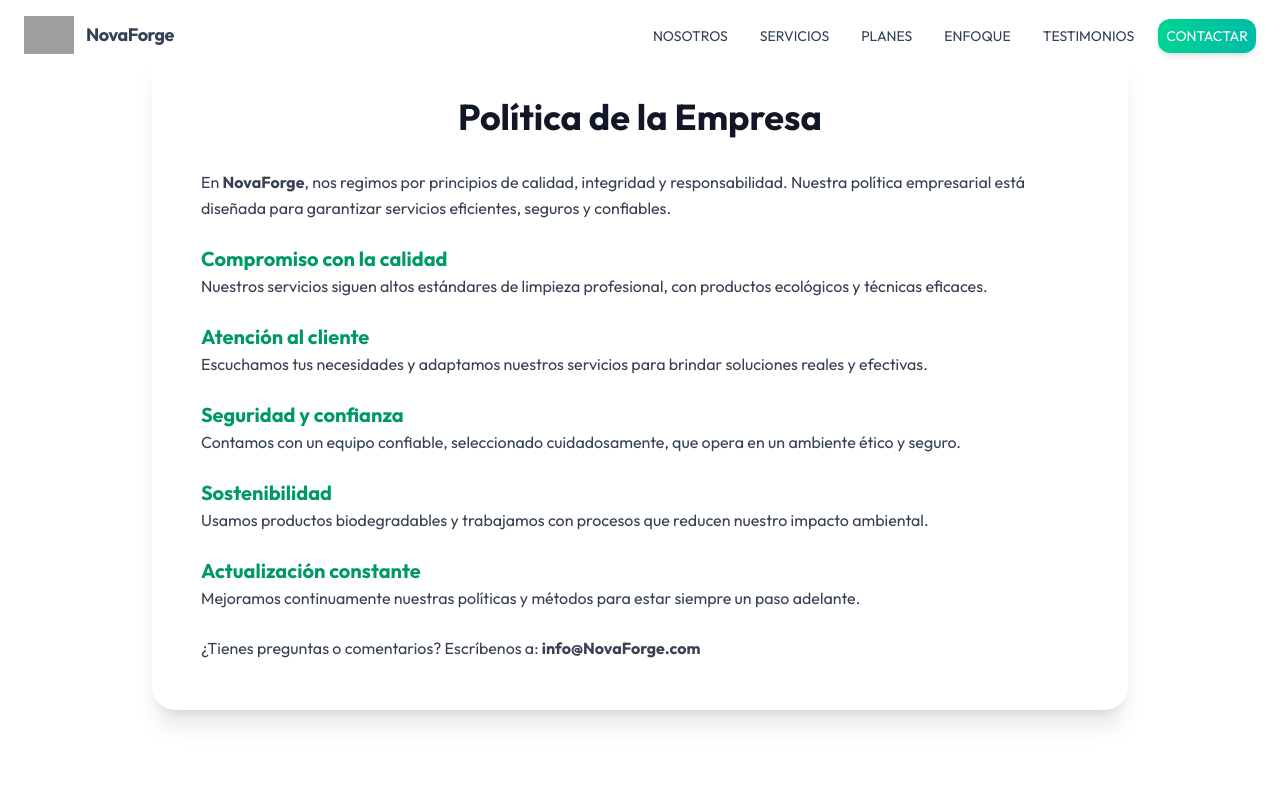
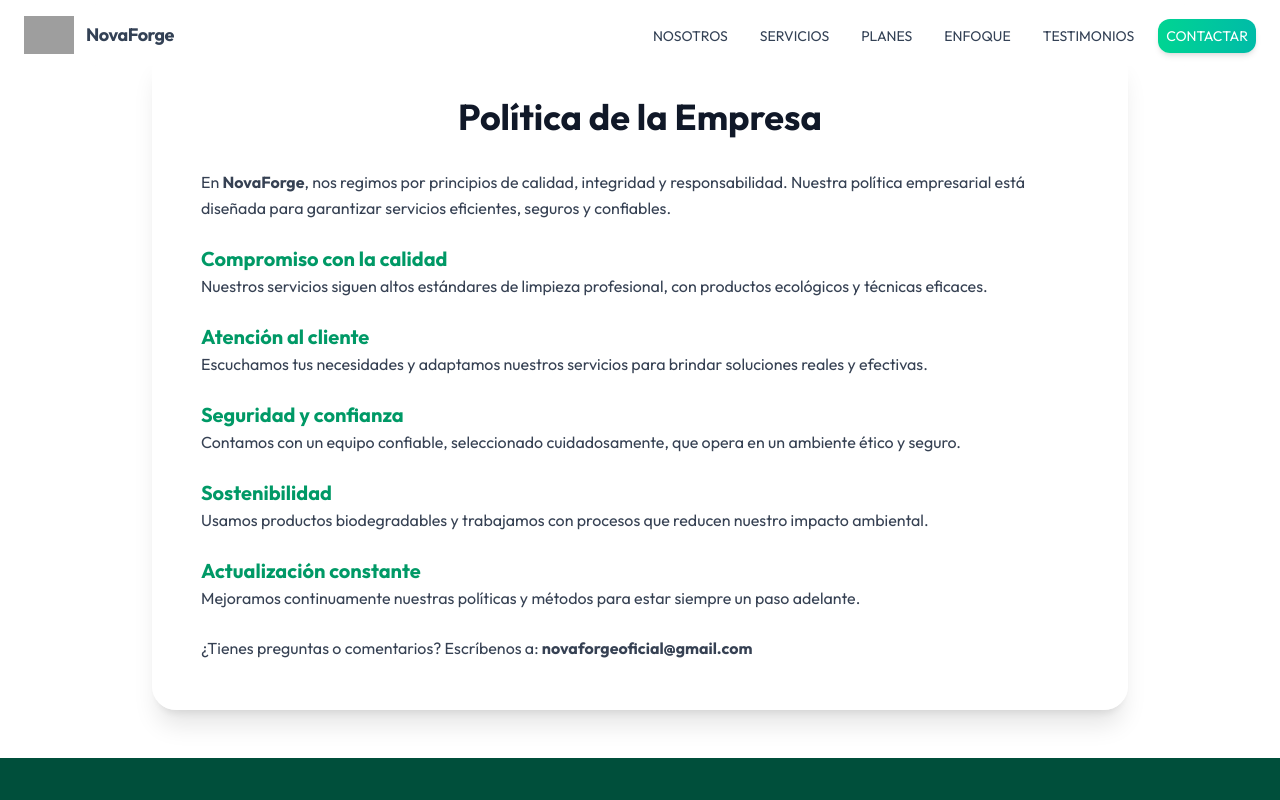
Before and after one commit to frenmyfg15/desarrolladorsitioweb, a Next.js app: page /politica in a window 1280 px wide. Shown: the top 800 px of the page. Built offline with nearby package versions, Linux system fonts and the light colour scheme; grey boxes are pictures that could not be loaded.

Commit message:
Modificar correo y telf de contacto

```diff
--- a/src/app/components/Footer.tsx
+++ b/src/app/components/Footer.tsx
@@ -41,7 +41,7 @@ export default function Footer() {
           </ul>
         </div>
 
-        {/* Redes sociales */}
+        {/* Redes sociales
         <div>
           <h3 className="text-lg font-semibold mb-4 text-white">Síguenos</h3>
           <div className="flex space-x-4">
@@ -59,6 +59,7 @@ export default function Footer() {
             </Link>
           </div>
         </div>
+        */}
       </div>
 
       {/* Divider */}
--- a/src/app/politica/page.tsx
+++ b/src/app/politica/page.tsx
@@ -10,7 +10,7 @@ export default function PoliticaEmpresa() {
     <>
       <Menu />
 
-      <main className="relative isolate mx-auto max-w-5xl px-6 py-12 text-gray-800 h-screen">
+      <main className="relative isolate mx-auto max-w-5xl px-6 py-12 text-gray-800">
         <div className="rounded-3xl border border-white/20 bg-white/60 backdrop-blur-md shadow-xl p-8 md:p-12 space-y-8 transition-all duration-500">
           <h1 className="text-3xl md:text-4xl font-bold text-center text-gray-900">Política de la Empresa</h1>
 
@@ -55,7 +55,7 @@ export default function PoliticaEmpresa() {
             </div>
 
             <p>
-              ¿Tienes preguntas o comentarios? Escríbenos a: <strong>info@NovaForge.com</strong>
+              ¿Tienes preguntas o comentarios? Escríbenos a: <strong>novaforgeoficial@gmail.com</strong>
             </p>
           </section>
         </div>
--- a/src/app/privacidad/page.tsx
+++ b/src/app/privacidad/page.tsx
@@ -8,7 +8,7 @@ export default function PoliticaPrivacidad() {
   return (
     <>
       <Menu />
-      <main className="relative isolate mx-auto max-w-5xl px-6 py-12 text-gray-800 h-screen">
+      <main className="relative isolate mx-auto max-w-5xl px-6 py-12 text-gray-800">
         <div className="rounded-3xl border border-white/20 bg-white/60 backdrop-blur-md shadow-xl p-8 md:p-12 space-y-8 transition-all duration-500">
           <h1 className="text-3xl md:text-4xl font-bold text-center text-gray-900">Política de Privacidad</h1>
 
@@ -21,9 +21,9 @@ export default function PoliticaPrivacidad() {
               <h2 className="text-xl font-semibold text-emerald-600">1. Responsable del tratamiento</h2>
               <p>
                 <strong>Nombre comercial:</strong> NovaForge<br />
-                <strong>Teléfono:</strong> 617 547 481<br />
-                <strong>Correo electrónico:</strong> info@NovaForge.com<br />
-                <strong>Dirección:</strong> Valdemoro, Madrid, España
+                <strong>Teléfono:</strong>+34 604 89 44 72<br />
+                <strong>Correo electrónico:</strong> novaforgeoficial@gmail.com<br />
+                <strong>Dirección:</strong> Madrid, España
               </p>
             </div>
 
```
